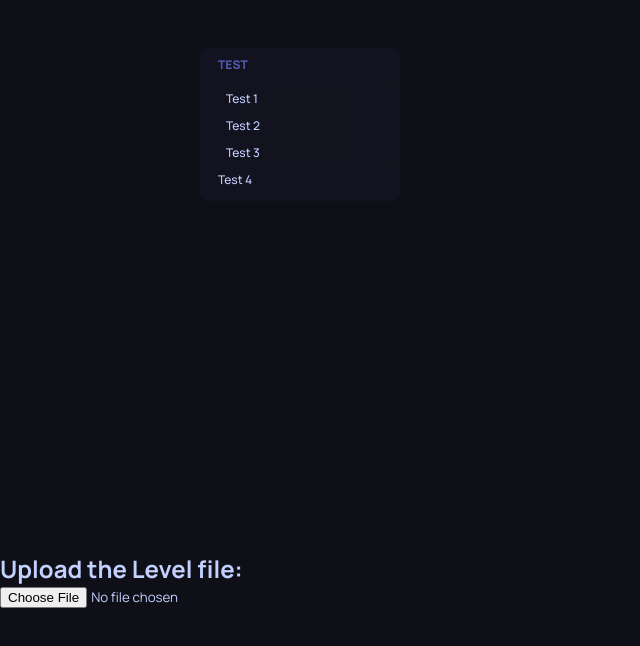
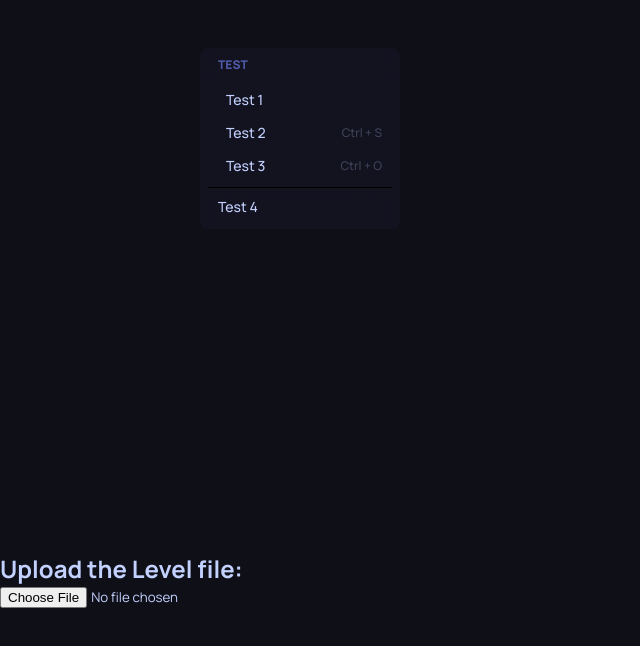
Before and after one commit to gdext/app, a React (Vite) app: page / in a window 1280 px wide. Shown: the part 152-798 px from the top of the page, without its empty margins (0-640 px from the left). Built offline with nearby package versions, Linux system fonts and the light colour scheme.

Commit message:
add shortcuts to menu items and menu dividers

```diff
--- a/src/App.tsx
+++ b/src/App.tsx
@@ -3,26 +3,27 @@ import { useSize } from 'ahooks';
 import { GDRWebCanvas } from 'gdrweb-react';
 
 import OptionsMenu from './components/OptionsMenu';
-import { MenuOption } from './components/OptionsMenu/components/Option';
+import { MenuList, MenuOption } from './components/OptionsMenu/components/Option';
 
 import './App.scss';
 
-let testMenu: MenuOption[] = [
+let testMenu: MenuList = [
     { label: 'Test 1', icon: 'newFile', suboptions: [
-        { label: 'Test 1.1' },
+        { label: 'Test 1.1', shortcut: 'Ctrl + Shift + S' },
         { label: 'Test 1.2' },
         { label: 'Test 1.3' },
         { label: 'Recursion', suboptions: [] },
     ] },
-    { label: 'Test 2', icon: 'save' },
-    { label: 'Test 3', icon: 'open' },
+    { label: 'Test 2', icon: 'save', shortcut: 'Ctrl + S' },
+    { label: 'Test 3', icon: 'open', shortcut: 'Ctrl + O' },
+    { divider: true },
     { label: 'Test 4', suboptions: [
         { label: 'Test 4.1', icon: 'arrowRight' },
         { label: 'Test 4.2', icon: 'arrowRight' },
         { label: 'Test 4.3', icon: 'arrowRight' },
     ] },
 ];
-testMenu![0].suboptions![3].suboptions! = testMenu;
+((testMenu![0] as MenuOption).suboptions![3] as MenuOption).suboptions! = testMenu;
 
 const App = () => {
 
--- a/src/components/OptionsMenu/OptionsMenu.module.scss
+++ b/src/components/OptionsMenu/OptionsMenu.module.scss
@@ -22,13 +22,23 @@
     }
 }
 
+.options {
+    @include flex(column, center, stretch, 4px);
+}
+
 .option {
     @include smallBox;
     @include flex(row, space-between, center);
     @include clickable;
 
     span {
-        @include font(12px, 500);
+        @include font(14px, 500);
+    }
+
+    .shortcut {
+        @include font(12px, 500, $colorTextRegular);
+        opacity: 0.25;
+        margin-left: 40px;
     }
 
     &:hover {
@@ -36,10 +46,16 @@
         color: $colorTextAction;
     }
 
-    .optionLeft {
+    .optionLeft, .optionRight {
         @include flex(row, flex-start, center);
         gap: 8px;
     }
+}
+
+.optionDivider {
+    width: 100%;
+    height: 4px;
+    border-bottom: 1px solid #000;
 }
 
 .submenuWrapper {
--- a/src/components/OptionsMenu/OptionsMenu.tsx
+++ b/src/components/OptionsMenu/OptionsMenu.tsx
@@ -1,7 +1,7 @@
 import { useState } from 'react';
 import cn from 'classnames';
 
-import Option, { MenuOption } from './components/Option';
+import Option, { MenuOption, MenuDivider, MenuList } from './components/Option';
 
 import classes from './OptionsMenu.module.scss';
 
@@ -10,7 +10,7 @@ const SUBMENU_Y_SHIFT = 8;
 
 type OptionsMenuProps = {
     title?: string;
-    options: MenuOption[];
+    options: MenuList;
     translucent?: boolean;
 }
 
@@ -33,10 +33,18 @@ const OptionsMenu = ({
 
             {/** Menu Options */}
             <div className={classes.options}>
-                {options.map((option, index) => (
+                {options.map((option, index) => {
+
+                    const optionDivider = option as MenuDivider;
+                    const optionNormal  = option as MenuOption;
+
+                    if (optionDivider.divider)
+                        return <div key={index} className={classes.optionDivider} />;
+
+                    return (
                         <Option
-                        key={option.label}
-                        {...option}
+                            key={optionNormal.label}
+                            {...optionNormal}
                             onSubmenuOpen={(isSubmenu: boolean, offsetY: number) => {
                                 setOpenSubmenu(isSubmenu ? index : -1);
                                 setSubmenuY(offsetY);
@@ -47,7 +55,8 @@ const OptionsMenu = ({
                             parentActive={submenuActive}
                             active={openSubmenu === index}
                         />
-                ))}
+                    )
+                })}
             </div>
 
             {/** Submenu flyout, if present */}
@@ -57,7 +66,7 @@ const OptionsMenu = ({
                     style={{ top: submenuY - SUBMENU_Y_SHIFT }}
                 >
                     <OptionsMenu
-                        options={options[openSubmenu]?.suboptions ?? []}
+                        options={(options as MenuOption[])[openSubmenu]?.suboptions ?? []}
                         translucent={translucent}
                     />
                 </div>
--- a/src/components/OptionsMenu/components/Option/Option.tsx
+++ b/src/components/OptionsMenu/components/Option/Option.tsx
@@ -11,11 +11,18 @@ const SUBMENU_TRIGGER_DELAY = 500;
 export type MenuOption = {
     label: string;
     icon?: string;
+    shortcut?: string;
     action?: string;
     payload?: any;
     onClick?: () => void;
-    suboptions?: MenuOption[];
+    suboptions?: MenuList;
 }
+
+export type MenuDivider = {
+    divider: true;
+}
+
+export type MenuList = (MenuOption|MenuDivider)[];
 
 type OptionProps = MenuOption & {
     onSubmenuOpen?: (isSubmenu: boolean, offsetY: number) => void;
@@ -25,7 +32,7 @@ type OptionProps = MenuOption & {
 }
 
 const Option = ({
-    label, icon,
+    label, icon, shortcut,
     action, payload, onClick,
     onSubmenuOpen, onSubmenuClose,
     suboptions, parentActive, active
@@ -93,12 +100,16 @@ const Option = ({
             ref={ref}
             onClick={handleClick}
             onMouseEnter={delaySubmenuOpen}
+            onMouseLeave={() => setSubmenuOpen(false)}
         >
             <div className={classes.optionLeft}>
                 {icon && <Icon icon={icons[icon]} />}
                 <span>{label}</span>
             </div>
-            {suboptions && <Icon icon={icons.arrowRight} />}
+            <div className={classes.optionRight}>
+                { shortcut && <div className={classes.shortcut}>{shortcut}</div> }
+                { suboptions && <Icon icon={icons.arrowRight} /> }
+            </div>
         </div>
     );
 
--- a/src/components/OptionsMenu/components/Option/index.ts
+++ b/src/components/OptionsMenu/components/Option/index.ts
@@ -1,4 +1,4 @@
-import Option, { MenuOption } from "./Option";
+import Option, { MenuOption, MenuDivider, MenuList } from "./Option";
 
-export type { MenuOption };
+export type { MenuOption, MenuDivider, MenuList };
 export default Option;
```
Lines whose indentation alone changed are shown as unchanged.
